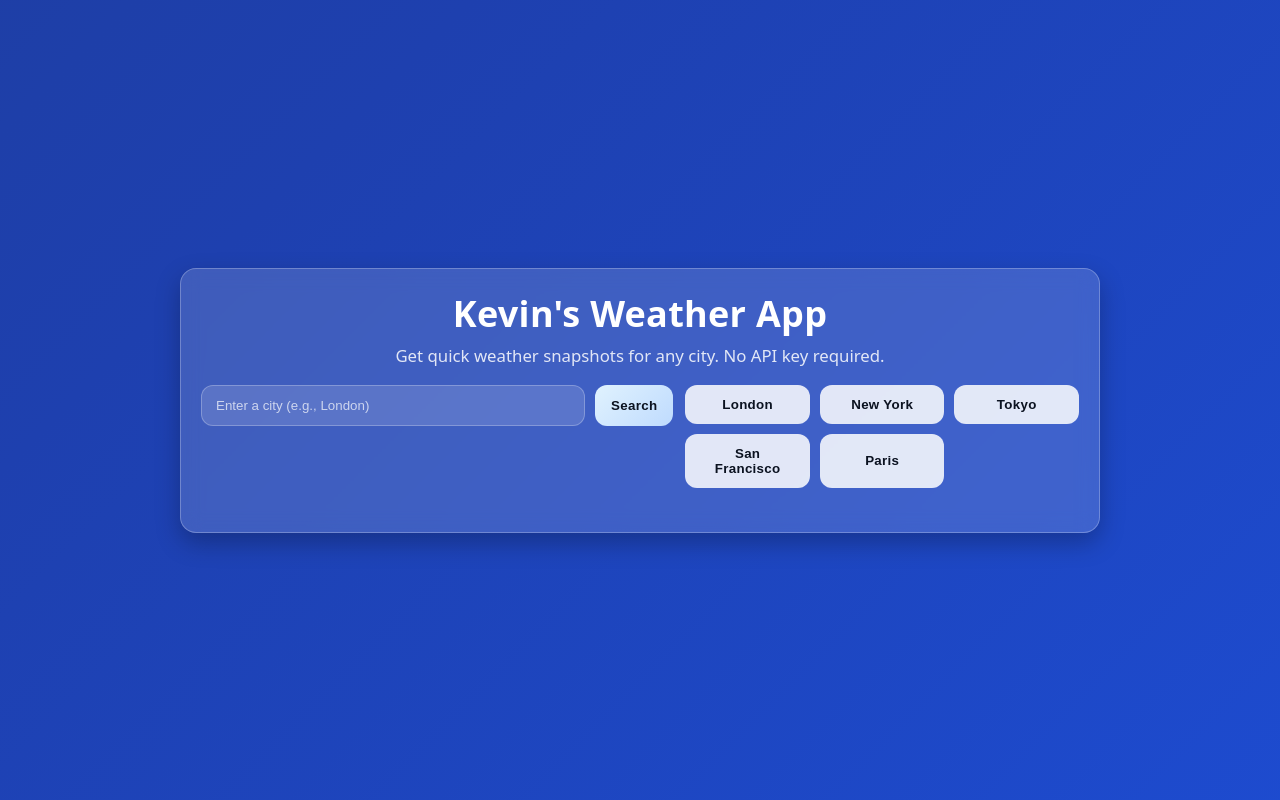
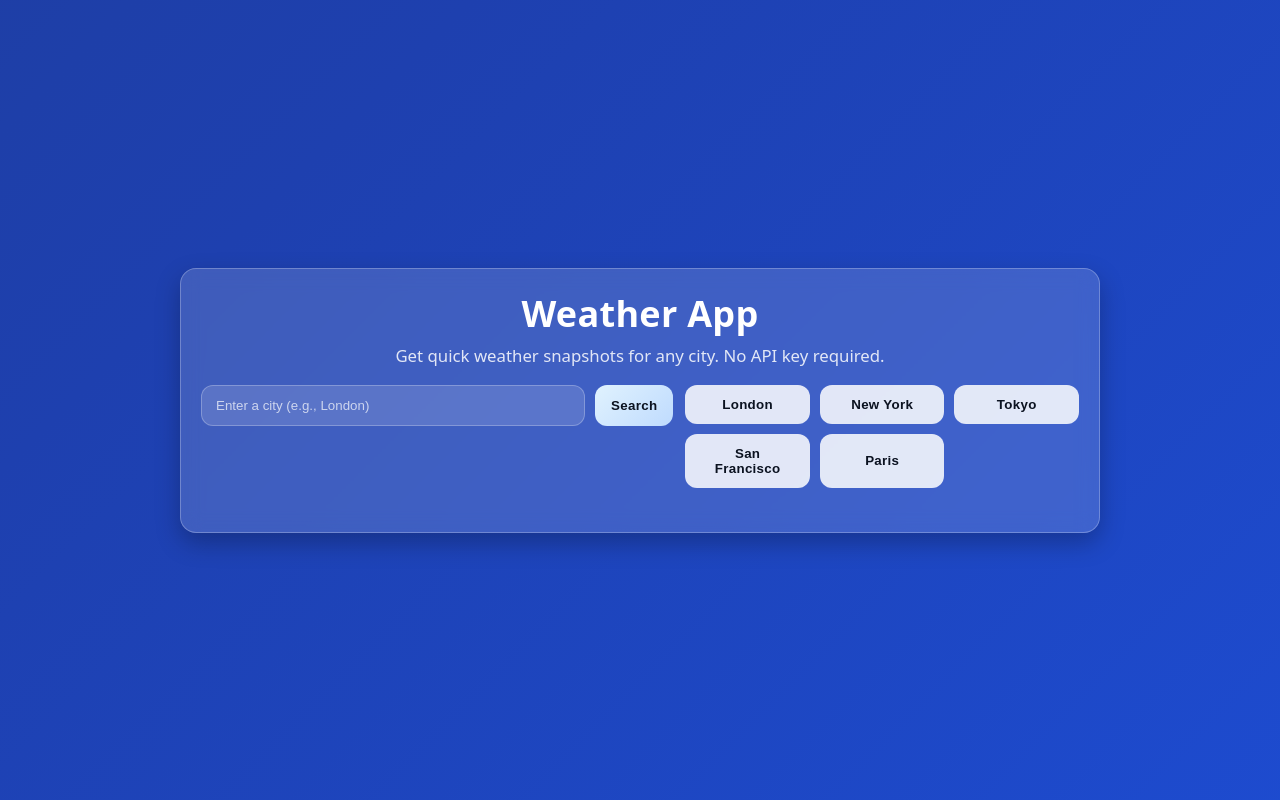
Before and after one commit to kevin-adoboe/weather-display, a website: page public/index.html in a window 1280 px wide. Drawn offline with Linux system fonts and the light colour scheme.

```diff
--- a/public/index.html
+++ b/public/index.html
@@ -3,8 +3,8 @@
   <head>
     <meta charset="utf-8" />
     <meta name="viewport" content="width=device-width, initial-scale=1" />
-    <meta name="description" content="Kevin's Weather App - mock weather data demo" />
-    <title>Kevin's Weather App</title>
+    <meta name="description" content="Weather App - mock weather data demo" />
+    <title>Weather App</title>
     <style>
       :root {
         --bg-start: #1e3a8a; /* blue-800 */
@@ -253,7 +253,7 @@
     <main class="container">
       <section class="app-card" aria-label="Weather Display App">
         <header>
-          <h1 class="title">Kevin's Weather App</h1>
+          <h1 class="title">Weather App</h1>
           <p class="subtitle">Get quick weather snapshots for any city. No API key required.</p>
         </header>
 
```
Also changed, not shown: tests/weather.test.js (+1 -1 lines).
